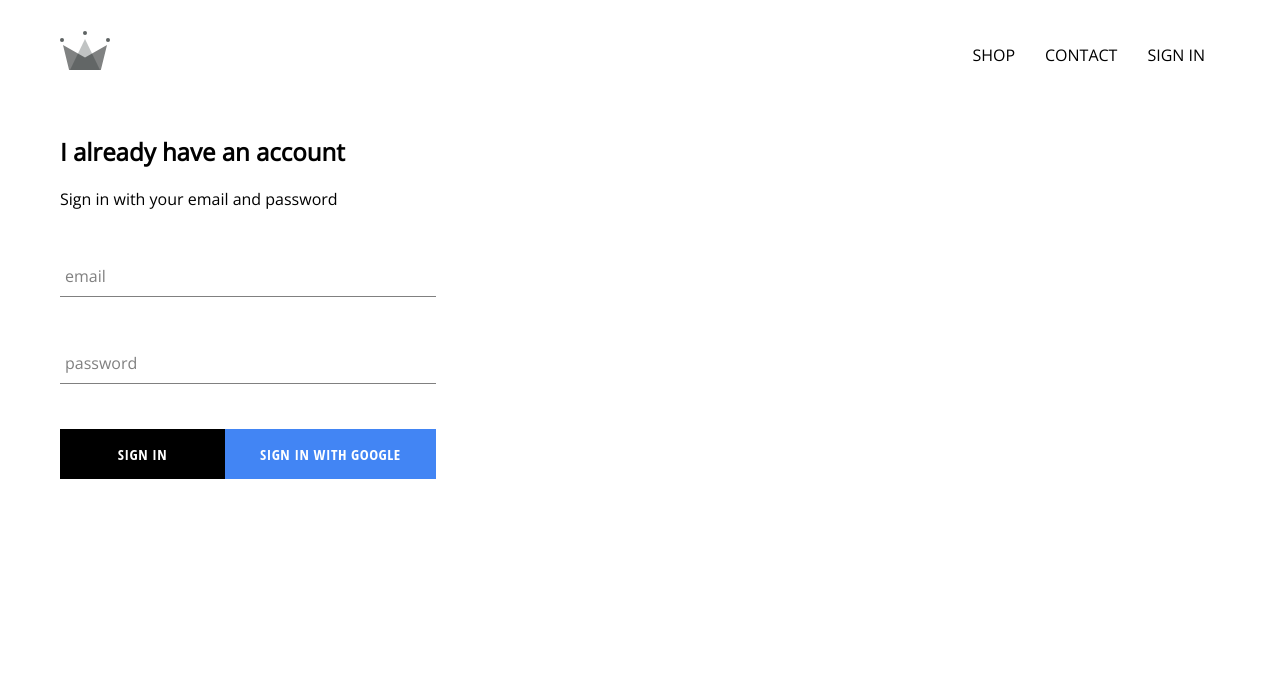
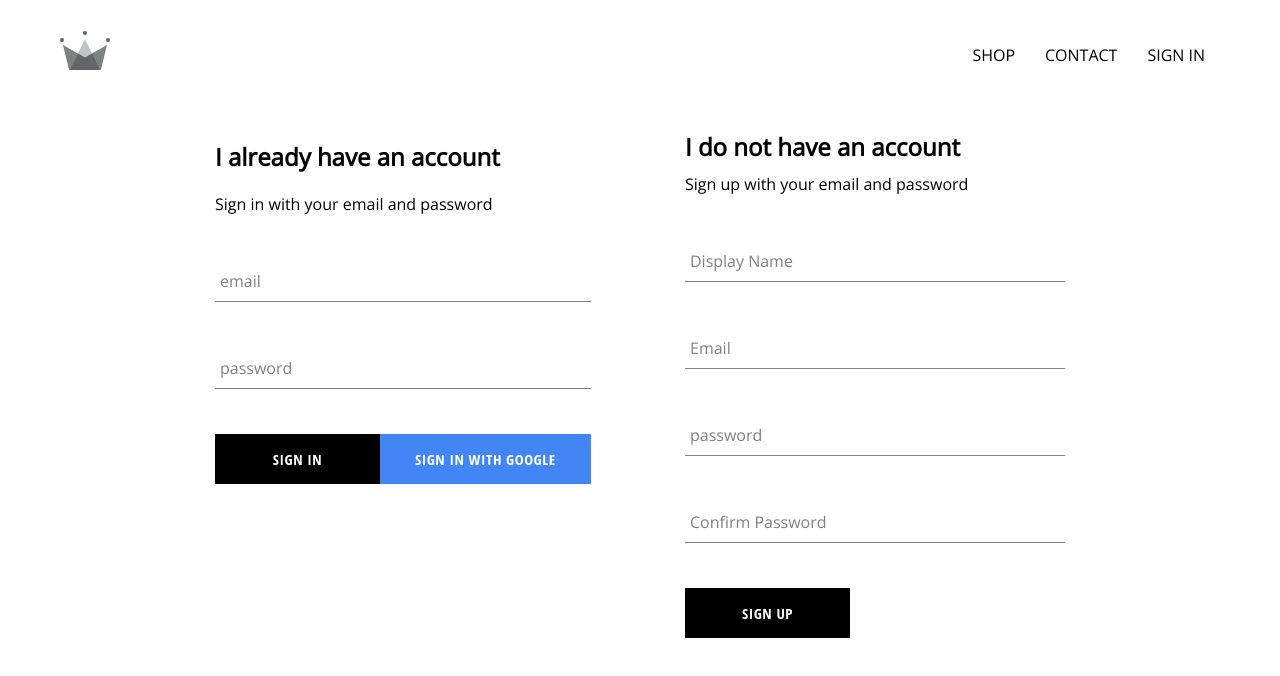
Before and after one commit to Yov00/MZTE-commerce, a React (Create React App) app: page /signin in a window 1280 px wide. Shown: the top 676 px of the page. Built offline with nearby package versions, Linux system fonts and the light colour scheme; no server answers.

Commit message:
Creating user with newly created sign-up component

```diff
--- a/src/App.js
+++ b/src/App.js
@@ -32,11 +32,11 @@ class App extends React.Component {
             ...snapShot.data()
           }
         })
+        console.log(this.state)
        });
      }else{
        this.setState({currentUser: userAuth});
      }
-
 
     });
 
--- a/src/components/sign-in/sign-in.component.jsx
+++ b/src/components/sign-in/sign-in.component.jsx
@@ -3,7 +3,7 @@ import React from 'react'
 import Forminput from '../form-input/form-input.component';
 import CustomButton from '../custom-button/custom-button.component';
 
-import { signInWithGoogle } from '../../firebase/firebase.utils.js';
+import { auth,signInWithGoogle } from '../../firebase/firebase.utils.js';
 import './sign-in.styles.scss';
 
 class Signin extends React.Component {
@@ -15,9 +15,19 @@ class Signin extends React.Component {
       password: ''
     }
   }
-  handleSubmit = event => {
+  handleSubmit = async (event) => {
     event.preventDefault();
-    this.setState({ email: '', password: '' })
+
+    const {email,password} = this.state;
+
+    try{
+      await auth.signInWithEmailAndPassword(email,password);
+      this.setState({ email: '', password: '' })
+    }catch(error){
+      throw new Error(error);
+      console.error(error);
+    }
+
   }
 
   handleChange = event => {
@@ -34,7 +44,7 @@ class Signin extends React.Component {
           Sign in with your email and password
         </span>
 
-        <form onSubmit={() => this.handleSubmit()}>
+        <form onSubmit={ this.handleSubmit}>
           <Forminput
             name="email"
             type="email"
--- /dev/null
+++ b/src/components/sign-up/sign-up.component.jsx
@@ -0,0 +1,104 @@
+import React from 'react'
+
+import FormInput from '../form-input/form-input.component';
+import CustomButton from '../custom-button/custom-button.component';
+import {auth,createUserProfileDocument } from '../../firebase/firebase.utils';
+
+import './sign-up.styles.scss';
+
+class Signup extends React.Component {
+
+    constructor(){
+        super();
+
+        this.state={
+            displayName:"",
+            email:"",
+            password:"",
+            confirmPassword:""
+                }
+    }
+
+    handleSubmit = async event=>{
+        event.preventDefault();
+
+        const {displayName,email,password,confirmPassword} = this.state;
+
+        if(password !== confirmPassword){
+            alert('passwords does not match');
+            return;
+        }
+        try{
+            const {user} = await auth.createUserWithEmailAndPassword(email,password);
+            await  createUserProfileDocument(user,displayName);
+
+            this.setState({
+                displayName:"",
+                email:"",
+                password:"",
+                confirmPassword:""
+            })
+
+        }catch(err){
+            console.error(err);
+        }
+
+    }
+
+    handleChange = e=>{
+        const {value,name} = e.target;
+        this.setState({[name]:value});
+    }
+
+    render(){
+        const {displayName,email,password,confirmPassword} = this.state;
+        return (
+            <div className='sign-up'>
+                <h2 className="title">
+                    I do not have an account
+                </h2>
+                <span>
+                    Sign up with your email and password
+                </span>
+                <form className="sign-up-form" onSubmit={this.handleSubmit}>
+                    <FormInput
+                        type='text'
+                        name='displayName'
+                        value={displayName}
+                        onChange={this.handleChange}
+                        label ='Display Name'
+                        required
+                   />
+                    <FormInput
+                        type='email'
+                        name='email'
+                        value={email}
+                        onChange={this.handleChange}
+                        label ='Email'
+                        required
+                   />
+                    <FormInput
+                        type='password'
+                        name='password'
+                        value={password}
+                        onChange={this.handleChange}
+                        label ='password'
+                        required
+                   />
+                    <FormInput
+                        type='password'
+                        name='confirmPassword'
+                        value={confirmPassword}
+                        onChange={this.handleChange}
+                        label ='Confirm Password'
+                        required
+                   />
+                   <CustomButton type="submit">Sign Up</CustomButton>
+
+                </form>
+            </div>
+        )
+    }
+}
+
+export default Signup
--- /dev/null
+++ b/src/components/sign-up/sign-up.styles.scss
@@ -0,0 +1,9 @@
+.sign-up{
+    display:flex;
+    flex-direction: column;
+    width: 380px;
+
+    .title{
+        margin:10px 0;
+    }
+}
--- a/src/pages/sign-in-and-sign-up/sign-in-and-sign-up.styles.scss
+++ b/src/pages/sign-in-and-sign-up/sign-in-and-sign-up.styles.scss
@@ -0,0 +1,7 @@
+.sign-in-and-sign-up{
+   width: 850px;
+   display: flex;
+   justify-content: space-between;
+   margin: 30px auto;
+
+}
--- a/src/pages/sign-in-and-sign-up/sign-in-and-sing-up.jsx
+++ b/src/pages/sign-in-and-sign-up/sign-in-and-sing-up.jsx
@@ -1,12 +1,14 @@
 import React from 'react'
 
 import Signin from '../../components/sign-in/sign-in.component';
+import SignUp from '../../components/sign-up/sign-up.component';
 import './sign-in-and-sign-up.styles.scss';
 
 const SigninAndSingup = () => {
   return (
     <div className="sign-in-and-sign-up">
       <Signin />
+      <SignUp/>
     </div>
   )
 }
```
